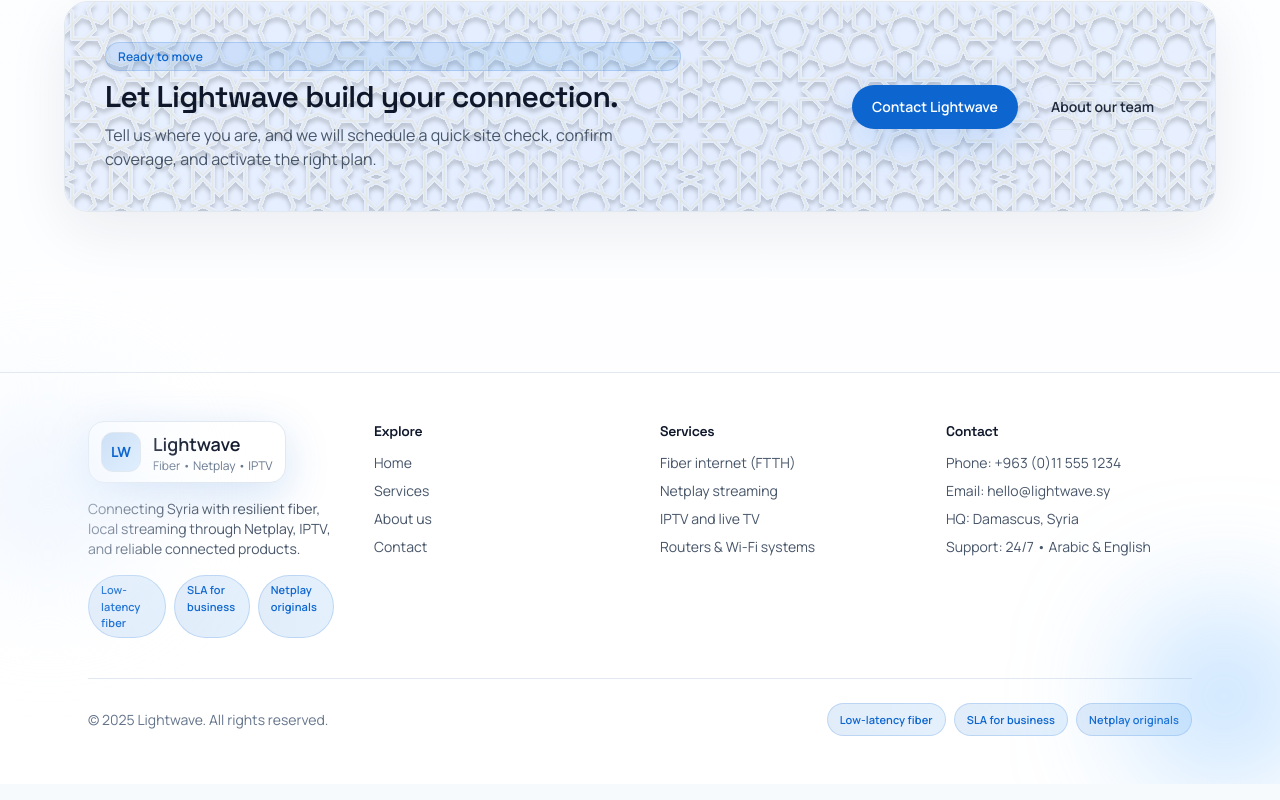
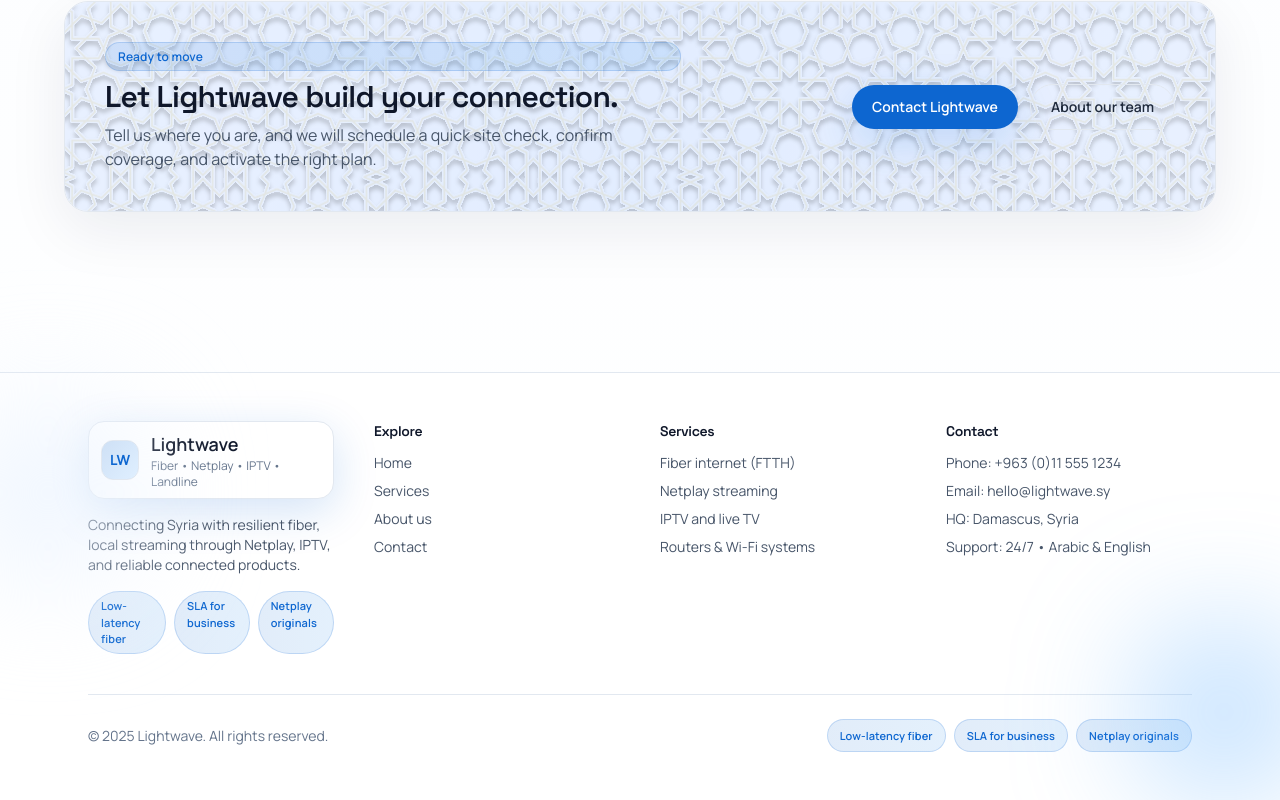
Before and after one commit to AbdulrahmanAlsafweh/Lightwave, a Next.js app: page / in a window 1280 px wide. Shown: the part 3429-4229 px from the top of the page. Built offline with nearby package versions, Linux system fonts and the light colour scheme; no server answers.

Commit message:
landline

```diff
--- a/app/(en)/layout.js
+++ b/app/(en)/layout.js
@@ -10,8 +10,9 @@
 
 const footerStringsEn = {
   brandName: "Lightwave",
-  brandTagline: "Fiber • Netplay • IPTV",
-  blurb: "Connecting Syria with resilient fiber, local streaming through Netplay, IPTV, and reliable connected products.",
+  brandTagline: "Fiber • Netplay • IPTV • Landline",
+  blurb:
+    "Connecting Syria with resilient fiber, local streaming through Netplay, IPTV, and reliable connected products.",
   exploreTitle: "Explore",
   exploreLinks: [
     { label: "Home", href: "/" },
@@ -20,7 +21,12 @@
     { label: "Contact", href: "/contact" },
   ],
   servicesTitle: "Services",
-  services: ["Fiber internet (FTTH)", "Netplay streaming", "IPTV and live TV", "Routers & Wi-Fi systems"],
+  services: [
+    "Fiber internet (FTTH)",
+    "Netplay streaming",
+    "IPTV and live TV",
+    "Routers & Wi-Fi systems",
+  ],
   contactTitle: "Contact",
   contact: [
     "Phone: +963 (0)11 555 1234",
```
